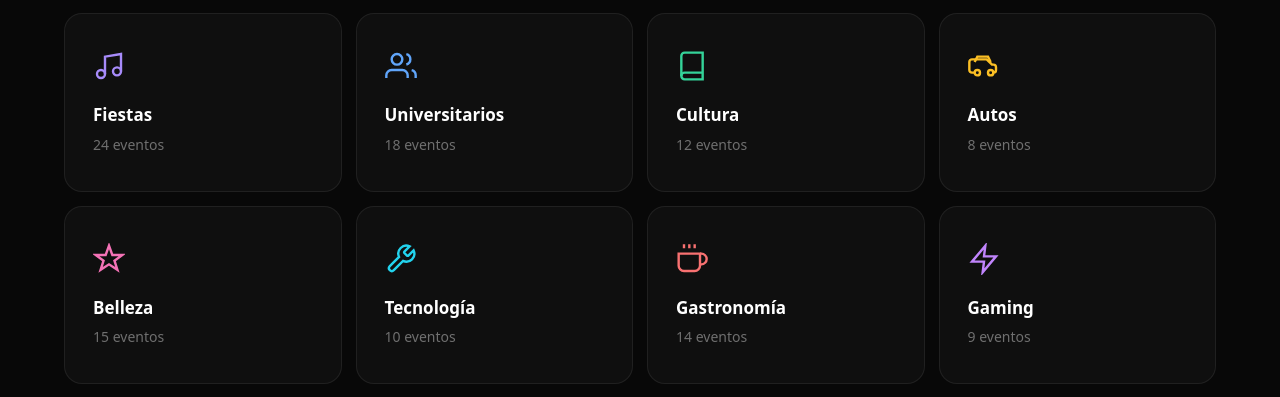
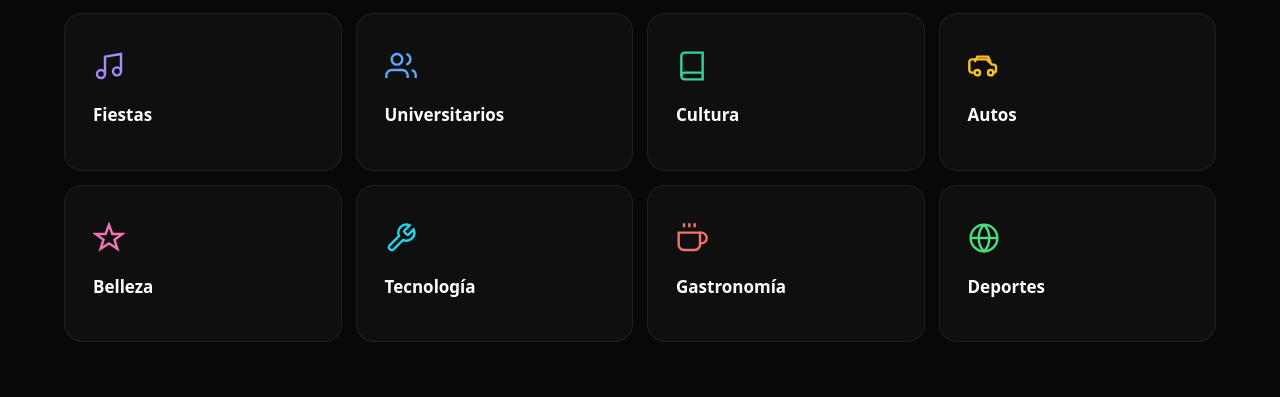
Before and after one commit to AldoRoCa/eventapp, a React (Vite) app: page / in a window 1280 px wide. Shown: the part 780-1177 px from the top of the page. Built offline with nearby package versions, Linux system fonts and the light colour scheme; no server answers; the database is empty.

Commit message:
feat: Gaming reemplazado por Deportes, contadores de categorias removidos

```diff
--- a/src/App.jsx
+++ b/src/App.jsx
@@ -24,7 +24,7 @@ const categories = [
   { name: "Belleza", count: 15, color: "#f472b6", glow: "#db2777", bg: "rgba(219,39,119,0.18)", border: "rgba(219,39,119,0.45)" },
   { name: "Tecnología", count: 10, color: "#22d3ee", glow: "#0891b2", bg: "rgba(8,145,178,0.18)", border: "rgba(8,145,178,0.45)" },
   { name: "Gastronomía", count: 14, color: "#f87171", glow: "#dc2626", bg: "rgba(220,38,38,0.18)", border: "rgba(220,38,38,0.45)" },
-  { name: "Gaming", count: 9, color: "#c084fc", glow: "#9333ea", bg: "rgba(147,51,234,0.18)", border: "rgba(147,51,234,0.45)" },
+  { name: "Deportes", count: 0, color: "#4ade80", glow: "#16a34a", bg: "rgba(22,163,74,0.18)", border: "rgba(22,163,74,0.45)" },
 ]
 
 const categoryIcons = {
@@ -35,7 +35,7 @@ const categoryIcons = {
   "Belleza": <svg width="32" height="32" fill="none" stroke="currentColor" strokeWidth="1.8" viewBox="0 0 24 24"><path d="M12 2L9.5 9H2l5.9 4.3-2.2 6.8L12 16l6.3 4.1-2.2-6.8L22 9h-7.5z"/></svg>,
   "Tecnología": <svg width="32" height="32" fill="none" stroke="currentColor" strokeWidth="1.8" viewBox="0 0 24 24"><path d="M14.7 6.3a1 1 0 0 0 0 1.4l1.6 1.6a1 1 0 0 0 1.4 0l3.77-3.77a6 6 0 0 1-7.94 7.94l-6.91 6.91a2.12 2.12 0 0 1-3-3l6.91-6.91a6 6 0 0 1 7.94-7.94l-3.76 3.76z"/></svg>,
   "Gastronomía": <svg width="32" height="32" fill="none" stroke="currentColor" strokeWidth="1.8" viewBox="0 0 24 24"><path d="M18 8h1a4 4 0 0 1 0 8h-1"/><path d="M2 8h16v9a4 4 0 0 1-4 4H6a4 4 0 0 1-4-4V8z"/><line x1="6" y1="1" x2="6" y2="4"/><line x1="10" y1="1" x2="10" y2="4"/><line x1="14" y1="1" x2="14" y2="4"/></svg>,
-  "Gaming": <svg width="32" height="32" fill="none" stroke="currentColor" strokeWidth="1.8" viewBox="0 0 24 24"><polygon points="13 2 3 14 12 14 11 22 21 10 12 10 13 2"/></svg>,
+  "Deportes": <svg width="32" height="32" fill="none" stroke="currentColor" strokeWidth="1.8" viewBox="0 0 24 24"><circle cx="12" cy="12" r="10"/><path d="M12 2a14.5 14.5 0 0 0 0 20 14.5 14.5 0 0 0 0-20"/><path d="M2 12h20"/></svg>,
 }
 
 
@@ -68,7 +68,7 @@ function CategoryCard({ cat, activa, onClick }) {
       {hovered && <div style={{ position: "absolute", inset: 0, borderRadius: "18px", background: `radial-gradient(circle at 30% 30%, ${cat.glow}20 0%, transparent 60%)`, pointerEvents: "none" }} />}
       <div style={{ color: cat.color, marginBottom: "20px", filter: hovered ? `drop-shadow(0 0 8px ${cat.glow}90)` : "none", transition: "filter 0.3s", position: "relative" }}>{categoryIcons[cat.name]}</div>
       <div style={{ fontWeight: 600, fontSize: "17px", marginBottom: "6px", color: hovered ? cat.color : "white", textShadow: hovered ? `0 0 20px ${cat.glow}80` : "none", transition: "color 0.3s, text-shadow 0.3s", position: "relative" }}>{cat.name}</div>
-      <div style={{ fontSize: "14px", color: "rgba(255,255,255,0.4)", fontWeight: 400, position: "relative" }}>{cat.count} eventos</div>
+      <div style={{ fontSize: "14px", color: "rgba(255,255,255,0.4)", fontWeight: 400, position: "relative" }}></div>
     </motion.div>
   )
 }
```
